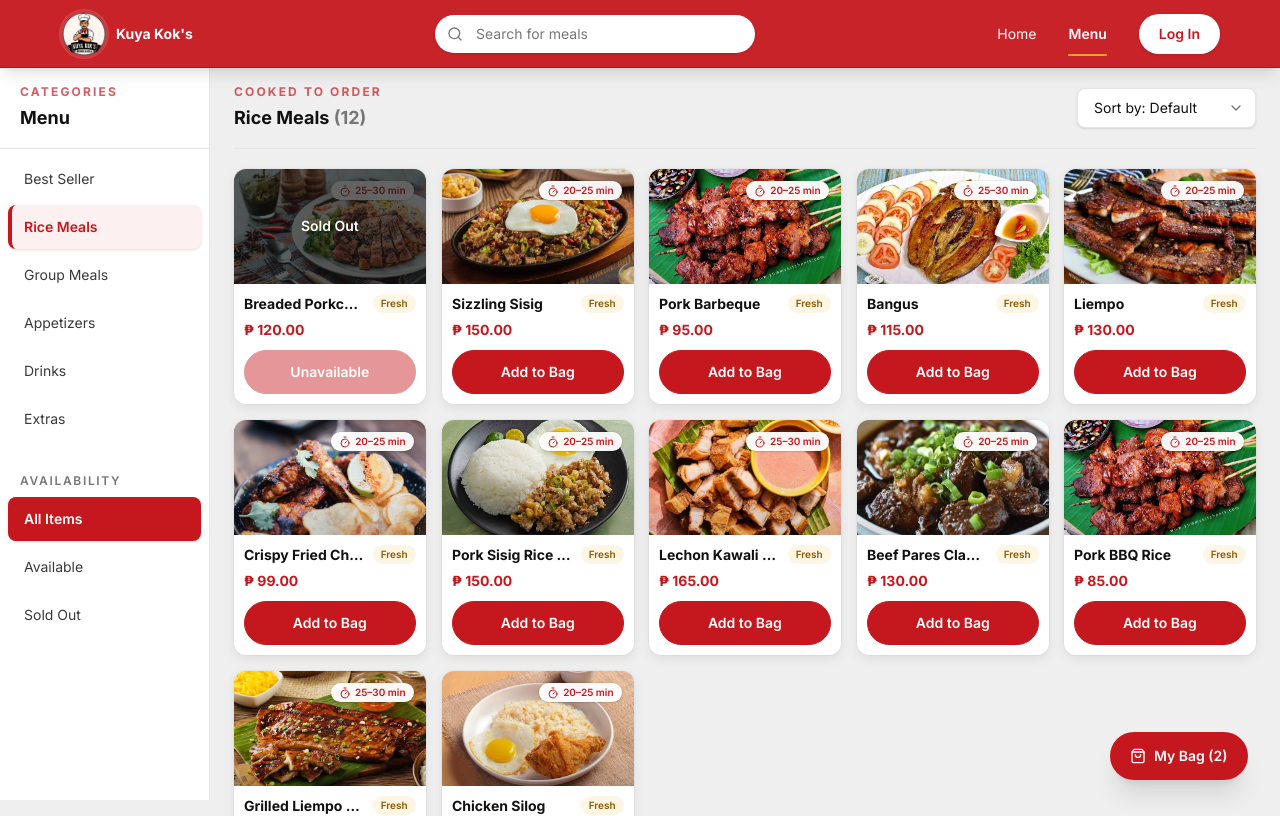
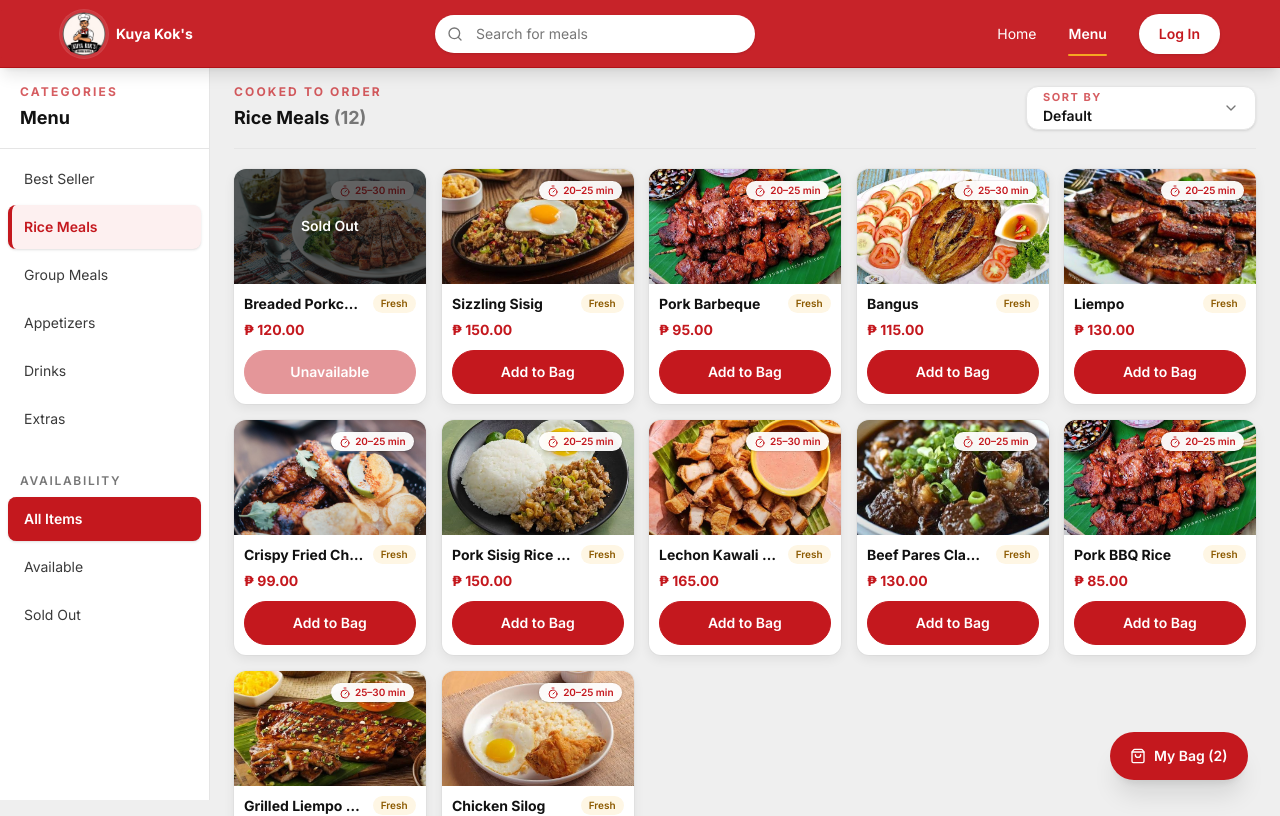
Before and after one commit to xKurty06/kokconnect, a Next.js app: page /menu in a window 1280 px wide. Shown: the top 816 px of the page. Built offline with nearby package versions, Linux system fonts and the light colour scheme.

Commit message:
fix(menu): replace native sort dropdown

```diff
--- a/src/components/menu-browser.tsx
+++ b/src/components/menu-browser.tsx
@@ -1,20 +1,29 @@
 "use client";
 
 import Link from "next/link";
-import { ChevronDown, Search, ShoppingBag, X } from "lucide-react";
+import { Check, ChevronDown, Search, ShoppingBag, X } from "lucide-react";
 import { useMemo, useState } from "react";
 import { ProductCard } from "@/components/product-card";
 import { categories, products, type ProductCategory } from "@/lib/mock-data";
 
 type Availability = "All Items" | "Available" | "Sold Out";
+type SortOption = "default" | "low" | "high";
+
+const sortOptions: { value: SortOption; label: string; helper: string }[] = [
+  { value: "default", label: "Default", helper: "Recommended order" },
+  { value: "low", label: "Price: Low to High", helper: "Budget first" },
+  { value: "high", label: "Price: High to Low", helper: "Premium first" },
+];
 
 export function MenuBrowser({ initialSearchQuery = "" }: { initialSearchQuery?: string }) {
   const cleanInitialSearch = initialSearchQuery.trim();
   const [category, setCategory] = useState<ProductCategory>("Rice Meals");
   const [availability, setAvailability] = useState<Availability>("All Items");
-  const [sort, setSort] = useState("default");
+  const [sort, setSort] = useState<SortOption>("default");
+  const [sortOpen, setSortOpen] = useState(false);
   const [bagCount, setBagCount] = useState(2);
   const searchQuery = cleanInitialSearch.toLowerCase();
+  const selectedSort = sortOptions.find((option) => option.value === sort) ?? sortOptions[0];
 
   const filtered = useMemo(() => {
     let items = searchQuery
@@ -73,15 +82,55 @@ export function MenuBrowser({ initialSearchQuery = "" }: { initialSearchQuery?:
                 <Search className="size-3.5" /> {cleanInitialSearch}
               </span>
             )}
-            <label className="relative transition duration-200 focus-within:-translate-y-0.5">
-              <span className="sr-only">Sort meals</span>
-              <select value={sort} onChange={(event) => setSort(event.target.value)} className="h-10 appearance-none rounded-lg border border-border bg-white py-2 pl-4 pr-10 text-sm shadow-sm transition focus:border-brand focus:outline-none focus:ring-2 focus:ring-brand-tint">
-                <option value="default">Sort by: Default</option>
-                <option value="low">Price: Low to High</option>
-                <option value="high">Price: High to Low</option>
-              </select>
-              <ChevronDown className="pointer-events-none absolute right-3 top-1/2 size-4 -translate-y-1/2 text-muted" />
-            </label>
+            <div
+              className="relative min-w-[230px]"
+              onBlur={(event) => {
+                if (!event.currentTarget.contains(event.relatedTarget)) setSortOpen(false);
+              }}
+            >
+              <button
+                type="button"
+                onClick={() => setSortOpen((open) => !open)}
+                className={`flex h-11 w-full cursor-pointer items-center justify-between gap-3 rounded-xl border bg-white px-4 text-left text-sm shadow-sm transition hover:-translate-y-0.5 hover:border-brand-blush hover:shadow-md ${sortOpen ? "border-brand-blush ring-4 ring-brand/10" : "border-border"}`}
+                aria-haspopup="listbox"
+                aria-expanded={sortOpen}
+              >
+                <span>
+                  <span className="block text-[11px] font-bold uppercase tracking-[0.14em] text-brand/70">Sort by</span>
+                  <span className="block font-semibold text-ink">{selectedSort.label}</span>
+                </span>
+                <ChevronDown className={`size-4 shrink-0 text-muted transition-transform duration-200 ${sortOpen ? "rotate-180" : ""}`} />
+              </button>
+
+              {sortOpen && (
+                <div className="menu-panel-enter absolute right-0 top-[calc(100%+8px)] z-40 w-full overflow-hidden rounded-xl border border-border bg-white p-1 shadow-[0_18px_45px_rgba(17,17,17,0.16)] ring-1 ring-black/5" role="listbox" aria-label="Sort meals">
+                  {sortOptions.map((option) => {
+                    const active = option.value === sort;
+                    return (
+                      <button
+                        key={option.value}
+                        type="button"
+                        onClick={() => {
+                          setSort(option.value);
+                          setSortOpen(false);
+                        }}
+                        className={`flex w-full cursor-pointer items-center gap-3 rounded-lg px-3 py-2.5 text-left transition ${active ? "bg-brand-tint text-brand" : "text-copy hover:bg-background hover:text-ink"}`}
+                        role="option"
+                        aria-selected={active}
+                      >
+                        <span className={`grid size-5 shrink-0 place-items-center rounded-full border ${active ? "border-brand bg-brand text-white" : "border-border bg-white"}`}>
+                          {active && <Check className="size-3" />}
+                        </span>
+                        <span className="min-w-0">
+                          <span className="block text-sm font-semibold">{option.label}</span>
+                          <span className="block text-xs text-muted">{option.helper}</span>
+                        </span>
+                      </button>
+                    );
+                  })}
+                </div>
+              )}
+            </div>
           </div>
         </div>
 
```
